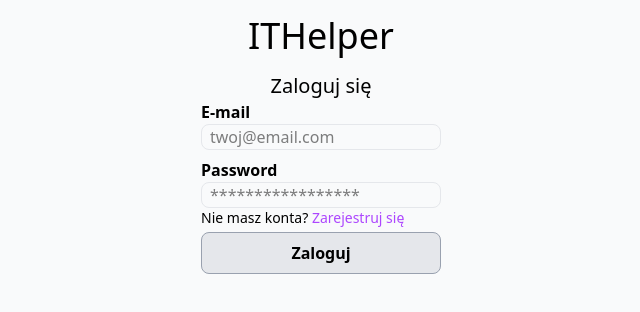
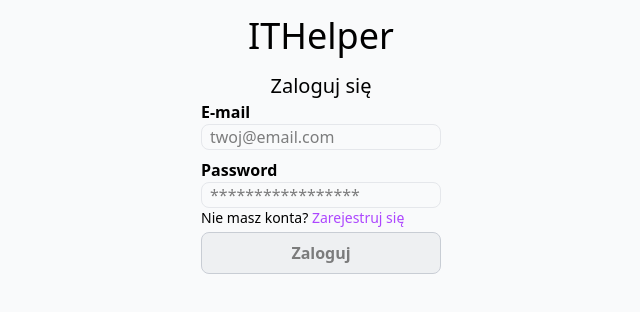
Before and after one commit to whit33y/ITHelper, an Angular app: page /login in a window 1280 px wide. Shown: the top 312 px of the page, without its empty margins (319-959 px from the left). Built offline with nearby package versions, Linux system fonts and the light colour scheme; no server answers.

Commit message:
chore: update button component

```diff
--- a/src/app/components/elements/button/button.component.html
+++ b/src/app/components/elements/button/button.component.html
@@ -1,5 +1,5 @@
 <div class="border-1 border-gray-400 flex justify-center items-center p-2 rounded-lg bg-gray-200 font-bold hover:bg-gray-100 hover:cursor-pointer mt-1 hover:text-gray-800"
-    (click)="sendClick()">
+    (click)="sendClick()" [ngClass]="{ 'opacity-50 cursor-not-allowed': disabled }">
     <div>
         <p>{{label}}</p>
     </div>
--- a/src/app/components/elements/button/button.component.ts
+++ b/src/app/components/elements/button/button.component.ts
@@ -1,17 +1,21 @@
+import { CommonModule } from '@angular/common';
 import { Component, EventEmitter, Input, Output } from '@angular/core';
 
 @Component({
   selector: 'app-button',
   standalone: true,
-  imports: [],
+  imports: [CommonModule],
   templateUrl: './button.component.html',
   styleUrl: './button.component.css',
 })
 export class ButtonComponent {
   @Input() label = 'Button';
+  @Input() disabled = false;
   @Output() clickEvent = new EventEmitter<boolean>();
 
   sendClick() {
-    this.clickEvent.emit(true);
+    if (!this.disabled) {
+      this.clickEvent.emit(true);
+    }
   }
 }
--- a/src/app/components/elements/login-form/login-form.component.html
+++ b/src/app/components/elements/login-form/login-form.component.html
@@ -36,7 +36,8 @@
         <p class="text-sm">Nie masz konta? <span class="text-purple-500 cursor-pointer"
                 (click)="changeView()">Zarejestruj się</span></p>
         <div>
-            <app-button label="Zaloguj" (clickEvent)="login(loginForm.value.email!, loginForm.value.password!)" />
+            <app-button label="Zaloguj" (clickEvent)="login(loginForm.value.email!, loginForm.value.password!)"
+                [disabled]="!loginForm.valid" />
         </div>
     </div>
     @if(error){
--- a/src/app/components/elements/register-form/register-form.component.html
+++ b/src/app/components/elements/register-form/register-form.component.html
@@ -48,7 +48,8 @@
                 się</span></p>
         <div>
             <app-button label="Zarejestruj"
-                (clickEvent)="register(registerForm.value.email!, registerForm.value.name!, registerForm.value.password!)"></app-button>
+                (clickEvent)="register(registerForm.value.email!, registerForm.value.name!, registerForm.value.password!)"
+                [disabled]="!registerForm.valid"></app-button>
         </div>
     </div>
     @if(error){
```
